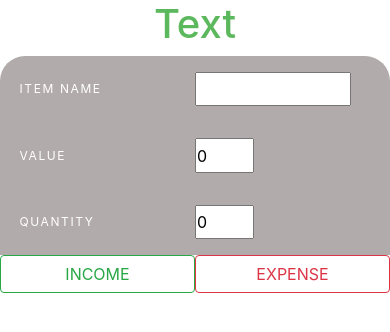
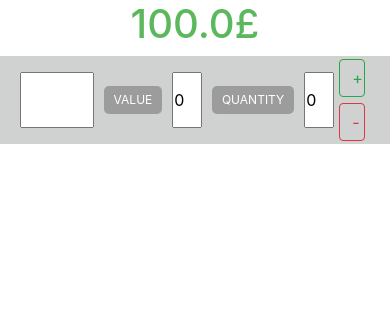
Before and after one commit to marcphilippebeaujean-abertay/ReactProjects, a React (Create React App) app in the folder expenses-manager/: page / in a window 390 px wide. Shown: the top 332 px of the page. Built offline with nearby package versions, Linux system fonts and the light colour scheme.

Commit message:
fixed bug with inputs not using target key to get form values, sending ADDEXPENSE state update to the store

```diff
--- a/expenses-manager/src/App.css
+++ b/expenses-manager/src/App.css
@@ -1,10 +1,10 @@
 .App {
-  display: grid;
-  grid-template-columns: 1fr 3fr 1fr;
+  display: inline;
+}
+
+#form-background {
+  background-color: hsla(177, 3%, 61%, 0.47);
 }
 
 @media only screen and (max-width: 800px) {
-  .App {
-    display: inline;
-  }
 }
--- a/expenses-manager/src/App.js
+++ b/expenses-manager/src/App.js
@@ -9,10 +9,12 @@ import { Provider } from "react-redux";
 class App extends Component {
   render() {
     return (
-      <Provider store={store}>
+      <Provider store={store} className="App">
         <div className="App">
           <BalanceDisplayComponent />
-          <FormComponent />
+          <div id="form-background">
+            <FormComponent />
+          </div>
         </div>
       </Provider>
     );
--- a/expenses-manager/src/Store.js
+++ b/expenses-manager/src/Store.js
@@ -1,4 +1,4 @@
-import { createStore, applyMiddleware } from "redux";
+import { createStore, applyMiddleware, compose } from "redux";
 import thunk from "redux-thunk";
 import rootReducer from "./reducers";
 
@@ -9,7 +9,10 @@ const middleware = [thunk];
 const store = createStore(
   rootReducer,
   initialState,
-  applyMiddleware(...middleware)
+  compose(
+    applyMiddleware(...middleware),
+    window.__REDUX_DEVTOOLS_EXTENSION__ && window.__REDUX_DEVTOOLS_EXTENSION__()
+  )
 );
 
 export default store;
--- a/expenses-manager/src/components/BalanceDisplayComponent.jsx
+++ b/expenses-manager/src/components/BalanceDisplayComponent.jsx
@@ -6,7 +6,7 @@ class BalanceDisplayComponent extends Component {
   render() {
     return (
       <div id="cash-display">
-        <h1>Text</h1>
+        <h1>100.0£</h1>
       </div>
     );
   }
--- a/expenses-manager/src/components/FormComponent.css
+++ b/expenses-manager/src/components/FormComponent.css
@@ -1,9 +1,8 @@
 #form-main {
-  grid-column: 2;
-  display: grid;
-  grid-template-columns: 1fr 1fr;
+  width: 60%;
+  display: flex;
+  margin: auto;
   text-align: center;
-  background-color: #b2abab;
   border-radius: 25px;
 }
 
@@ -20,24 +19,22 @@
 }
 
 .form-element {
-  grid-column: 2;
-  margin: 1em 0;
-  padding: 0.5em 0;
+  margin: 1.8em 0;
 }
 
 .form-label {
-  grid-column: 1;
-  text-align: left;
-  margin: auto 0;
-  margin-left: 10%;
+  margin: 30px 10px;
+  padding: 5px 10px;
+  background-color: hsla(228, 0%, 61%, 1);
+  border-radius: 5px;
   color: white;
-  letter-spacing: 0.1rem;
   text-transform: uppercase;
 }
 
 .form-buttons-background {
-  background-color: white;
-  grid-column: 1 / span 2;
+  display: flex;
+  flex-direction: column;
+  width: 30%;
 }
 
 .submits {
@@ -46,9 +43,9 @@
   text-transform: uppercase;
 }
 
-@media only screen and (max-width: 600px) {
-  .App {
-    display: inline;
+@media only screen and (max-width: 1000px) {
+  #form-main {
+    width: 90%;
   }
 
   .form-label {
@@ -56,7 +53,6 @@
   }
 
   .form-element {
-    grid-column: 2;
     margin: 1em 0;
     padding: 0.2em 0;
   }
--- a/expenses-manager/src/components/FormComponent.jsx
+++ b/expenses-manager/src/components/FormComponent.jsx
@@ -1,33 +1,59 @@
 import React, { Component } from "react";
+import { addExpense } from "../actions/ExpenseActions.js";
+import PropTypes from "prop-types";
 import "./FormComponent.css";
 import "bootstrap/dist/css/bootstrap.css";
+import { connect } from "react-redux";
 
 class FormComponent extends Component {
-  state = {
-    itemName: "",
-    itemQuantity: 0,
-    itemExpense: 0
-  };
+  constructor(props) {
+    super(props);
+    this.state = {
+      itemName: " ",
+      itemQuantity: 0,
+      itemExpense: 0
+    };
 
-  handleItemNameInput = event => {
-    this.setState({ itemName: event.value });
-  };
+    this.handleItemExpenseInput = this.handleItemExpenseInput.bind(this);
+    this.handleItemNameInput = this.handleItemNameInput.bind(this);
+    this.handleItemQuantityInput = this.handleItemQuantityInput.bind(this);
+    this.onItemSubmit = this.onItemSubmit.bind(this);
+  }
 
-  handleItemExpenseInput = event => {
-    this.setState({ itemExpense: event.value });
-  };
+  handleItemNameInput(event) {
+    this.setState({ itemName: event.target.value });
+  }
 
-  handleItemQuantityInput = event => {
-    this.setState({ itemQuantity: event.value });
-  };
+  handleItemExpenseInput(event) {
+    this.setState({ itemExpense: event.target.value });
+  }
+
+  handleItemQuantityInput(event) {
+    this.setState({ itemQuantity: event.target.value });
+  }
+
+  onItemSubmit(isIncome) {
+    const item = {
+      itemIsIncome: isIncome,
+      itemName: this.state.itemName,
+      itemQuantity: this.state.itemQuantity,
+      itemExpense: this.state.itemExpense
+    };
+    this.props.addExpense(item);
+    this.setState({
+      itemName: " ",
+      itemQuantity: 0,
+      itemExpense: 0
+    });
+  }
 
   render() {
     return (
       <div id="form-main">
-        <label className="form-label">Item Name</label>
         <input
           id="item-name-form"
           className="form-element"
+          placeholder="Item description..."
           type="text"
           value={this.state.itemName}
           onChange={this.handleItemNameInput}
@@ -49,11 +75,19 @@ class FormComponent extends Component {
           onChange={this.handleItemQuantityInput}
         />
         <div className="form-buttons-background">
-          <button id="income-btn" className="btn btn-outline-success submits">
-            Income
+          <button
+            id="income-btn"
+            className="btn btn-outline-success submits"
+            onClick={() => this.onItemSubmit(true)}
+          >
+            +
           </button>
-          <button id="expense-btn" className="btn btn-outline-danger submits">
-            Expense
+          <button
+            id="expense-btn"
+            className="btn btn-outline-danger submits"
+            onClick={() => this.onItemSubmit(false)}
+          >
+            -
           </button>
         </div>
       </div>
@@ -61,4 +95,11 @@ class FormComponent extends Component {
   }
 }
 
-export default FormComponent;
+FormComponent.propTypes = {
+  addExpense: PropTypes.func.isRequired
+};
+
+export default connect(
+  null,
+  { addExpense }
+)(FormComponent);
--- a/expenses-manager/src/reducers/UpdateExpensesReducer.js
+++ b/expenses-manager/src/reducers/UpdateExpensesReducer.js
@@ -1,21 +1,19 @@
 import { ADD_EXPENSE, REMOVE_EXPENSE } from "../actions/Types";
 
 const initialState = {
+  itemIsIncome: false,
   itemName: "",
   itemQuantity: 0,
   itemExpense: 0
 };
 
-const addExpenseReducer = (state = initialState, action) => {
+const expenseReducer = (state = initialState, action) => {
   switch (action.type) {
     case ADD_EXPENSE:
-      return {
-        ...state,
-        items: action.data
-      };
+      return action.data;
     default:
       return state;
   }
 };
 
-export default addExpenseReducer;
+export default expenseReducer;
--- a/expenses-manager/src/reducers/index.js
+++ b/expenses-manager/src/reducers/index.js
@@ -1,6 +1,6 @@
 import { combineReducers } from "redux";
-import addExpenseReducer from "./UpdateExpensesReducer";
+import expenseReducer from "./UpdateExpensesReducer";
 
 export default combineReducers({
-  addExpense: addExpenseReducer
+  expenses: expenseReducer
 });
```
